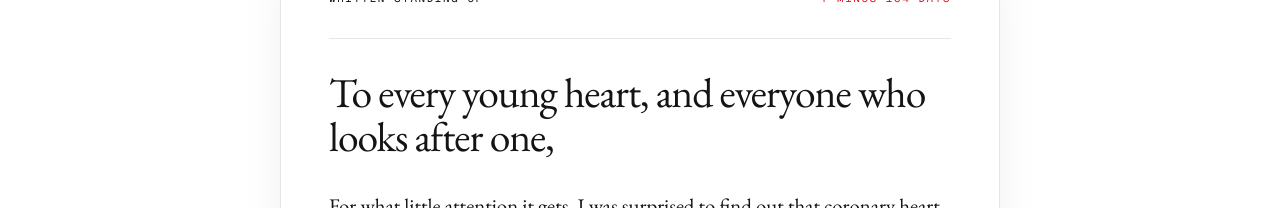
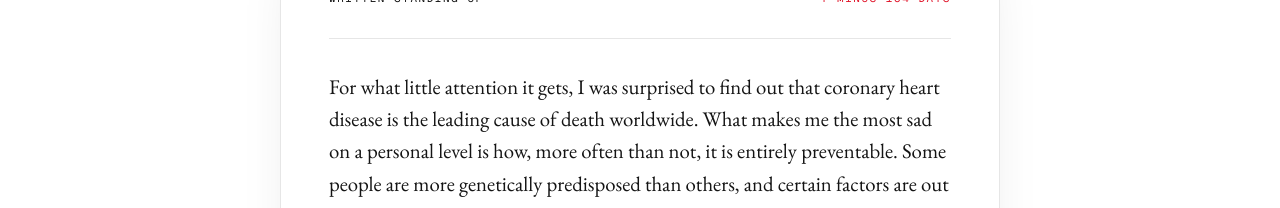
Before and after one commit to filippo-fonseca/race-against-heart-disease, a Next.js app: page / in a window 1280 px wide. Shown: the part 224-432 px from the top of the page. Built offline with nearby package versions, Linux system fonts and the light colour scheme; no server answers.

Commit message:
copy: drop the letter greeting, keep a screen-reader-only title
Co-Authored-By: Claude Fable 5.1 <noreply@anthropic.com>

```diff
--- a/src/components/Letter.tsx
+++ b/src/components/Letter.tsx
@@ -23,14 +23,11 @@ export function Letter() {
 
       <hr className="my-8 border-rule" />
 
-      <h1
-        id="letter-title"
-        className="font-serif text-[2rem] leading-[1.05] tracking-tight sm:text-[2.6rem]"
-      >
-        To every young heart, and everyone who looks after one,
+      <h1 id="letter-title" className="sr-only">
+        {site.name}
       </h1>
 
-      <div className="mt-8 space-y-6 font-serif text-[1.2rem] leading-[1.55] text-ink sm:text-[1.3rem]">
+      <div className="space-y-6 font-serif text-[1.2rem] leading-[1.55] text-ink sm:text-[1.3rem]">
         <p>
           For what little attention it gets, I was surprised to find out that
           coronary heart disease is the leading cause of death worldwide. What
```
